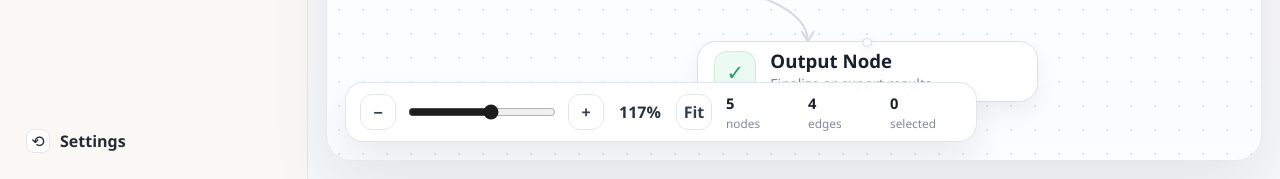
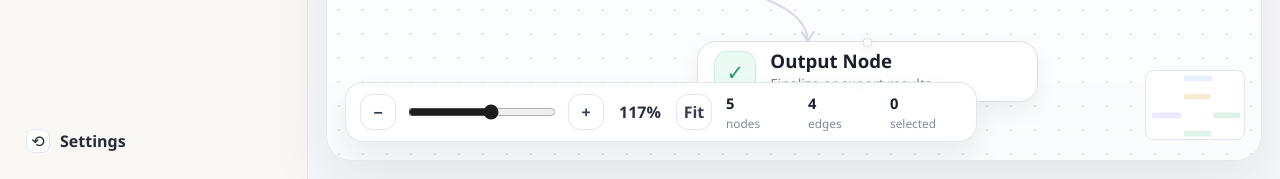
Before and after one commit to HaithemGhattass/flowcraft, a React (Vite) app: page / in a window 1280 px wide. Shown: the part 621-800 px from the top of the page. Built offline with nearby package versions, Linux system fonts and the light colour scheme.

Commit message:
fix:fix mini map

```diff
--- a/src/components/Canvas/Canvas.jsx
+++ b/src/components/Canvas/Canvas.jsx
@@ -10,6 +10,7 @@ import { useViewport } from "../../hooks/useViewport";
 import { getNodeMeta } from "../../config/nodeTypes";
 import { useFlowStore } from "../../store/flowStore";
 import { utils } from "../../utils/utils";
+import { MiniMap } from "../MiniMap/MiniMap";
 
 function ConnectionLine({ connecting, nodes, viewport }) {
   if (!connecting || connecting.mx === undefined) return null;
@@ -301,6 +302,8 @@ export function Canvas({ canvasRef }) {
 
         <Toolbar dispatch={dispatch} />
         <Controls dispatch={dispatch} canvasRef={canvasRef} />
+        <MiniMap nodes={nodes} viewport={viewport} canvasW={size.w} canvasH={size.h} />
+
       </div>
     </section>
   );
--- a/src/components/MiniMap/MiniMap.jsx
+++ b/src/components/MiniMap/MiniMap.jsx
@@ -1,8 +1,8 @@
-import { NODE_COLORS } from "../Node/FlowNode";
+import { getNodeMeta } from "../../config/nodeTypes";
 
 export function MiniMap({ nodes, viewport, canvasW, canvasH }) {
-  const mapW = 160;
-  const mapH = 100;
+  const mapW = 100;
+  const mapH = 70;
 
   if (nodes.length === 0) return null;
 
@@ -32,12 +32,12 @@ export function MiniMap({ nodes, viewport, canvasW, canvasH }) {
     <div
       style={{
         position: "absolute",
-        bottom: 80,
+        bottom: 20,
         right: 16,
         width: mapW,
         height: mapH,
-        background: "#050d1a",
-        border: "1px solid #1e2d3d",
+        background: "#fffffffa",
+        border: "1px solid #e0e5ee",
         borderRadius: 8,
         overflow: "hidden",
         zIndex: 100,
@@ -48,7 +48,8 @@ export function MiniMap({ nodes, viewport, canvasW, canvasH }) {
           const p = toMap(n.x, n.y);
           const w = (n.width / bw) * mapW;
           const h = (n.height / bh) * mapH;
-          const c = NODE_COLORS[n.type] ?? NODE_COLORS.default;
+          const meta = getNodeMeta(n.type);
+
           return (
             <rect
               key={n.id}
@@ -57,7 +58,7 @@ export function MiniMap({ nodes, viewport, canvasW, canvasH }) {
               width={Math.max(w, 4)}
               height={Math.max(h, 3)}
               rx={1.5}
-              fill={c.border}
+              fill={meta.border}
               opacity={n.selected ? 1 : 0.6}
             />
           );
@@ -74,19 +75,7 @@ export function MiniMap({ nodes, viewport, canvasW, canvasH }) {
           opacity={0.7}
         />
       </svg>
-      <div
-        style={{
-          position: "absolute",
-          bottom: 3,
-          right: 6,
-          fontSize: 8,
-          color: "#1e3a5f",
-          fontFamily: "monospace",
-          userSelect: "none",
-        }}
-      >
-        minimap
-      </div>
+
     </div>
   );
 }
```
